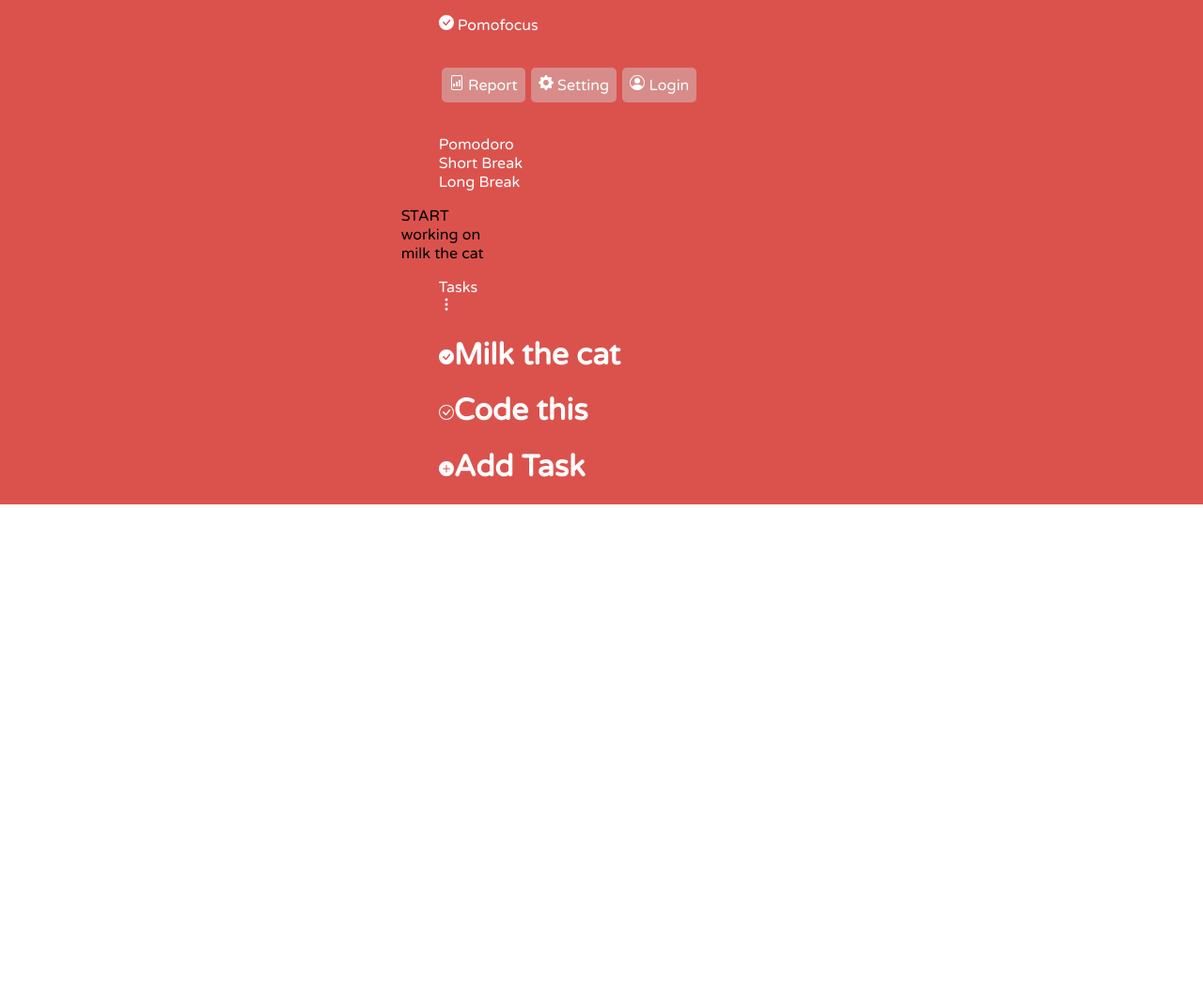
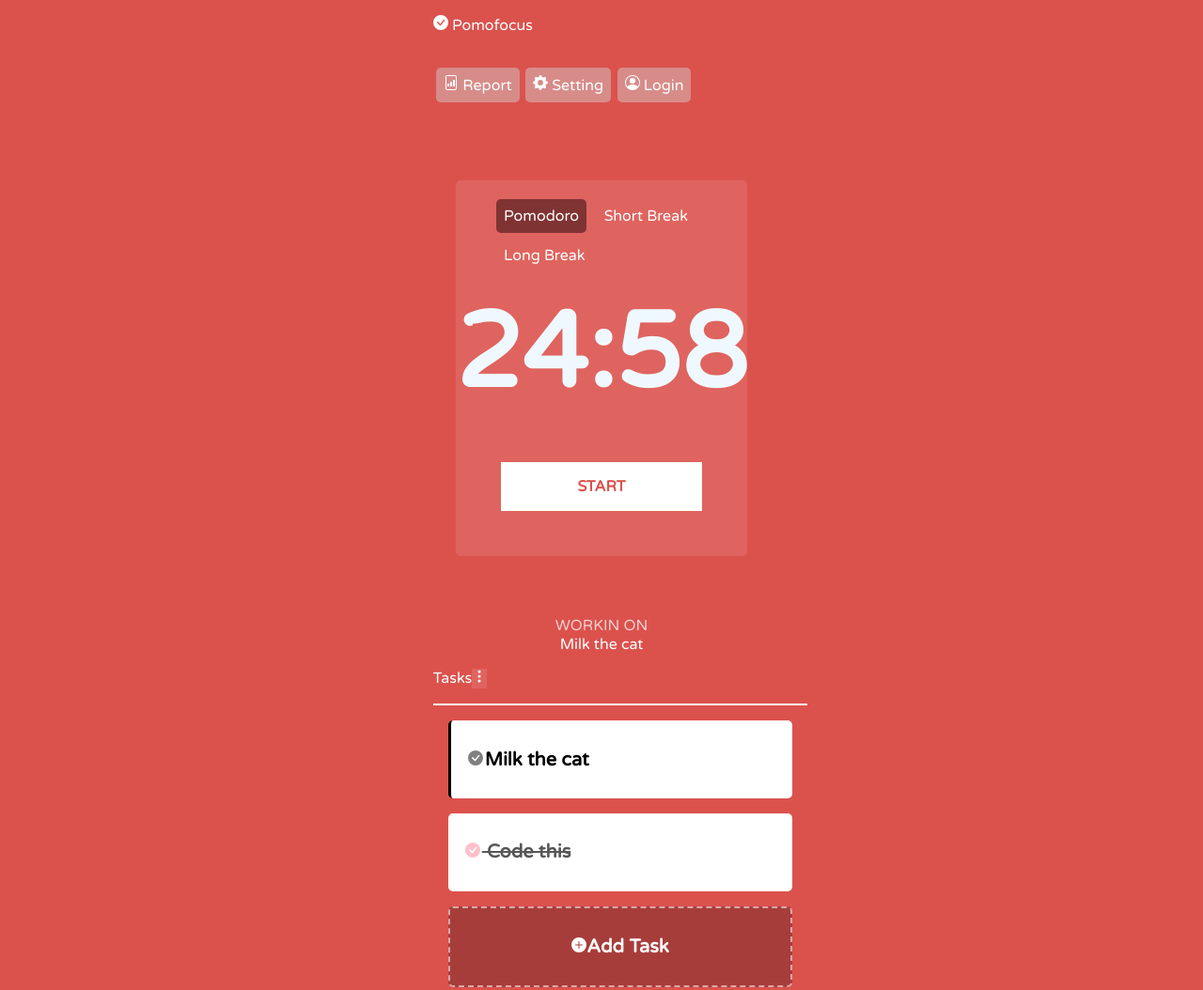
Before and after one commit to josefinabertuccioli/re-create, a plain HTML site: page index.html in a window 1280 px wide. Shown: the top 1054 px of the page at 94% size. Before the commit the page ends 800 px from the top, so only its background shows below. Drawn offline with Linux system fonts and the light colour scheme.

Commit message:
stylecss

```diff
--- a/index.html
+++ b/index.html
@@ -12,7 +12,7 @@
         <main class="main1">
         <nav>
             <ul>
-                <li><a href="#">
+                <li class="tittle"><a href="#">
                     <svg xmlns="http://www.w3.org/2000/svg"
                     width="16"
                     height="16"
@@ -57,24 +57,24 @@
                 </a>Login</li>
             </ul>
         </nav>
-        <main>
+        <main class="main2">
            <div class="clockBox">
                <div class="clockHeader">
                    <ul>
-                       <li>Pomodoro</li>
+                       <li class="darkBackground">Pomodoro</li>
                        <li>Short Break</li>
                        <li>Long Break</li>
                    </ul>
                </div>
-               <div class="clock"></div>
+               <div class="clock">24:58</div>
                <div class="startButton">START</div>
            </div>
            <div class="outsideClock">
-               <div>working on</div>
-               <div>milk the cat</div>
+               <div class="fadeText">WORKIN ON</div>
+               <div class="Text">Milk the cat</div>
                <ul class="tasks">
-                   <li>Tasks</li>
-                   <li><svg
+                   <li>Tasks
+                   <span><svg
                     xmlns="http://www.w3.org/2000/svg"
                     width="16"
                     height="16"
@@ -82,14 +82,14 @@
                     class="bi bi-three-dots-vertical"
                     viewBox="0 0 16 16">
                 <path d="M9.5 13a1.5 1.5 0 1 1-3 0 1.5 1.5 0 0 1 3 0zm0-5a1.5 1.5 0 1 1-3 0 1.5 1.5 0 0 1 3 0zm0-5a1.5 1.5 0 1 1-3 0 1.5 1.5 0 0 1 3 0z"/>
-                </svg></li>
+                </svg></span></li>
                 </ul>
                 <ul class="checkList">
                     <div class="firstButton">
                         <h1><svg xmlns="http://www.w3.org/2000/svg"
-                            width="16"
+                            width="20"
                             height="16"
-                            fill="currentColor"
+                            fill="grey"
                             class="bi bi-check-circle-fill"
                             viewBox="0 0 16 16">
                 <path d="M16 8A8 8 0 1 1 0 8a8 8 0 0 1 16 0zm-3.97-3.03a.75.75 0 0 0-1.08.022L7.477 9.417 5.384 7.323a.75.75 0 0 0-1.06 1.06L6.97 11.03a.75.75 0 0 0 1.079-.02l3.992-4.99a.75.75 0 0 0-.01-1.05z"/>
@@ -97,14 +97,14 @@
                     </div>
                     <div class="secondButton">
                         <h1><svg xmlns="http://www.w3.org/2000/svg"
-                            width="16"
+                            width="20"
                             height="16"
-                            fill="currentColor"
-                            class="bi bi-check-circle"
+                            fill="pink"
+                            class="bi bi-check-circle-fill"
                             viewBox="0 0 16 16">
-                <path d="M8 15A7 7 0 1 1 8 1a7 7 0 0 1 0 14zm0 1A8 8 0 1 0 8 0a8 8 0 0 0 0 16z"/>
-                <path d="M10.97 4.97a.235.235 0 0 0-.02.022L7.477 9.417 5.384 7.323a.75.75 0 0 0-1.06 1.06L6.97 11.03a.75.75 0 0 0 1.079-.02l3.992-4.99a.75.75 0 0 0-1.071-1.05z"/>
-                </svg>Code this</h1>
+                <path d="M16 8A8 8 0 1 1 0 8a8 8 0 0 1 16 0zm-3.97-3.03a.75.75 0 0 0-1.08.022L7.477 9.417 5.384 7.323a.75.75 0 0 0-1.06 1.06L6.97 11.03a.75.75 0 0 0 1.079-.02l3.992-4.99a.75.75 0 0 0-.01-1.05z"/>
+                </svg>
+Code this</h1>
 
                     </div>
                     <div class="thirdButton">
--- a/style.css
+++ b/style.css
@@ -21,6 +21,7 @@ a, ul{
 #wrapper{
     display: grid;
     grid-template-columns: 1fr 1fr 1fr;
+    grid-template-rows: 1fr 4fr 1fr 1fr 1fr 1fr 1fr 1fr;
     background-color: var(--color-background);
 
 }
@@ -29,9 +30,17 @@ a, ul{
 }
 nav ul{
 display: inline-flex;
+justify-content: center;
+grid-row: 1;
+}
+nav ul .tittle{
+    justify-content: flex-start;
 }
 nav ul .actions{
     justify-content: flex-end;
+}
+.tittle li{
+    font-weight: 600;
 }
 .actions li{
 background-color:var(--color-back-button);
@@ -39,3 +48,93 @@ border-radius: 5px;
 margin:0.2rem;
 padding: 0.5rem;
 }
+/*CLOCK BOX*/
+.main2{
+    justify-content: center;
+    grid-column: 2;
+    grid-row: 2;
+}
+.clockBox{
+    display: grid;
+    background-color:var(--color-boxes);
+    border-radius: 5px;
+    margin: 4rem;
+    padding: 0;
+}
+.clockHeader li{
+display: inline-flex;
+border-radius: 5px;
+margin:0.2rem;
+padding: 0.5rem;
+}
+.clockHeader .darkBackground{
+    background-color: #541c1fad;
+}
+.clock{
+    color: aliceblue;
+    font-size: 7rem;
+    text-align: center;
+    font-weight: 700;
+    margin: 0;
+    padding: 0;
+}
+.startButton{
+    color: var(--color-background);
+    background-color: white;
+    text-align: center;
+    padding: 1rem;
+    font-weight: 800;
+    margin: 3rem;
+}
+
+/*OUTSIDE CLOCK*/
+.outsideClock .fadeText{
+    text-align: center;
+    color: rgba(255, 255, 255, 0.726);
+}
+.outsideClock .Text{
+    text-align: center;
+    color: white;
+}
+.tasks li{
+    display: flex;
+    color: white;
+    font-size: 1rem;
+    padding-bottom: 1rem;
+    border-bottom:solid 2px white;
+}
+
+.tasks li span{
+background-color: var(--color-boxes);
+}
+
+/*BUUTONS*/
+.checkList div{
+    margin: 1rem;
+}
+.firstButton{
+    background-color: white;
+    color: black;
+    padding: 1rem;
+    border-radius: 5px;
+    font-size: 10px;
+    border-left: solid black;
+}
+.secondButton{
+    background-color: white;
+    color: var(--color-button-text);
+    padding: 1rem;
+    border-radius: 5px;
+    font-size: 10px;
+    text-decoration: line-through;
+}
+.thirdButton{
+    text-align: center;
+    background-color: #541c1f60;
+    border-style:dashed;
+    border-color: rgba(255, 255, 255, 0.548);
+    border-width: 2px;
+    border-radius: 5px;
+    padding: 1rem;
+    font-size: 10px ;
+}
```
